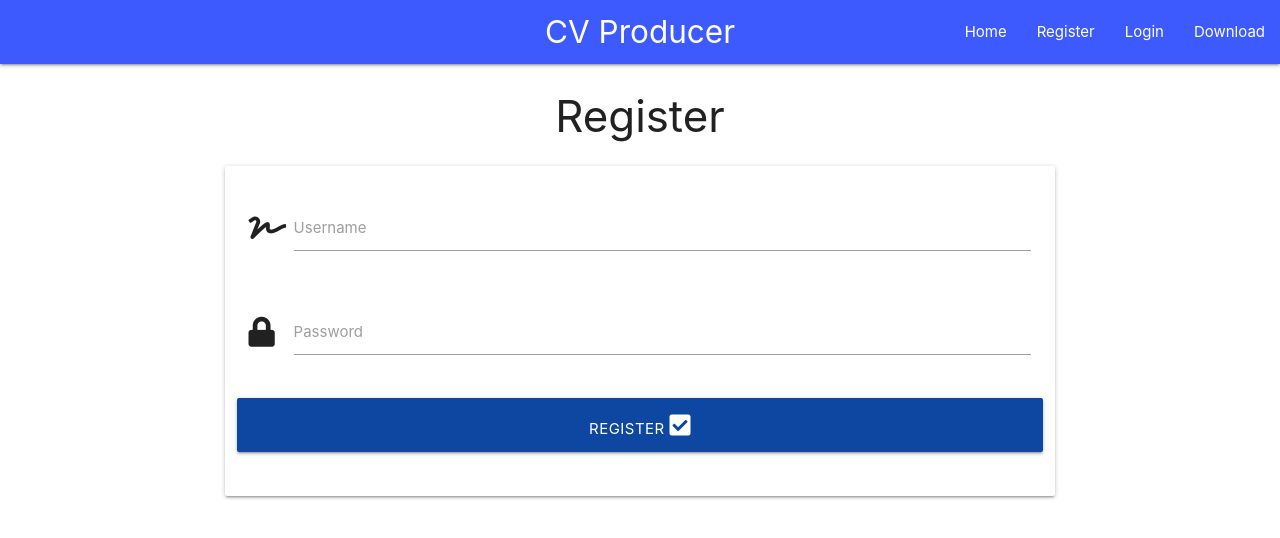
After one commit to Ramish93/MS3, a Flask app: page /register in a window 1280 px wide. The commit adds this page. Shown: the top 538 px of the page. Run offline with Flask 2, Linux system fonts and the light colour scheme; some libraries are stand-ins or nearby versions.

Commit message:
added from for registrarion

```diff
--- a/app.py
+++ b/app.py
@@ -24,7 +24,11 @@ def index():
     return render_template('index.html', user_info=user_info)
 
 
+@app.route("/register", methods=["GET", "POST"])
+def register():
+    return render_template("register.html")
+
 if __name__ == '__main__':
-    app.run(host = os.environ.get('IP'),
-            port = int(os.environ.get('PORT')),
+    app.run(host=os.environ.get('IP'),
+            port=int(os.environ.get('PORT')),
             debug=True)
--- a/templates/base.html
+++ b/templates/base.html
@@ -22,10 +22,11 @@
 
         <nav class="nav-extended">
             <div class="nav-wrapper  indigo accent-3">
-                <a href="{{ url_for('index')}} " class="brand-logo center">Resume Producer</a>
+                <a href="{{ url_for('index')}} " class="brand-logo center">CV Producer</a>
                 <a href="#" data-target="mobile-demo" class="sidenav-trigger"><i class="fas fa-bars"></i></a>
                 <ul class="right hide-on-med-and-down">
-                    <li><a href="url_for('index') ">Home</a></li>
+                    <li><a href="{{url_for('index')}} ">Home</a></li>
+                    <li><a href="{{ url_for('register') }}">Register</a></li>
                     <li><a href="sass.html">Login</a></li>
                     <li><a href="badges.html">Download</a></li>
                 </ul>
@@ -35,9 +36,10 @@
 
         <ul class="sidenav" id="mobile-demo">
             <li>
-                <a href="{{ url_for('index')}}" class="center-align text-darken-4" Resume Producer>
+                <h5 class="center-align text-darken-4">CV Producer</h5>
             </li>
-            <li><a href="{{url_for('index')}} ">Home</a></li>
+            <li><a href="{{ url_for('index') }} ">Home</a></li>
+            <li><a href="{{ url_for('register') }} ">Register</a></li>
             <li><a href="sass.html">Login</a></li>
             <li><a href="badges.html">Download</a></li>
         </ul>
--- /dev/null
+++ b/templates/register.html
@@ -0,0 +1,38 @@
+{% extends 'base.html' %}
+
+
+{% block content %}
+<!--from inspired my TaskManager mini project-->
+<h3 class="center-align">Register</h3>
+
+<div class="row">
+    <form class="col s12 m8 offset-m2" method="POST" action="{{ url_for('register') }}">
+        <div class="card-panel">
+            <!-- username -->
+            <div class="row">
+                <div class="input-field col s12">
+                    <i class="fas fa-signature prefix dark-blue-text text-darken-4"></i>
+                    <input id="username" name="username" type="text" class="validate">
+                    <label for="username">Username</label>
+                </div>
+            </div>
+            <!-- passowrd -->
+            <div class="row">
+                <div class="input-field col s12">
+                    <i class="fas fa-lock prefix blue-darken-text text-darken-4"></i>
+                    <input id="password" name="password" type="password" class="validate">
+                    <label for="password">Password</label>
+                </div>
+            </div>
+            <!-- register -->
+            <div class="row">
+                <button type="submit" class="col s12 btn-large blue darken-4">
+                    Register <i class="fas fa-check-square"></i>
+                </button>
+            </div>
+        </div>
+    </form>
+</div>
+
+
+{% endblock %}
```
